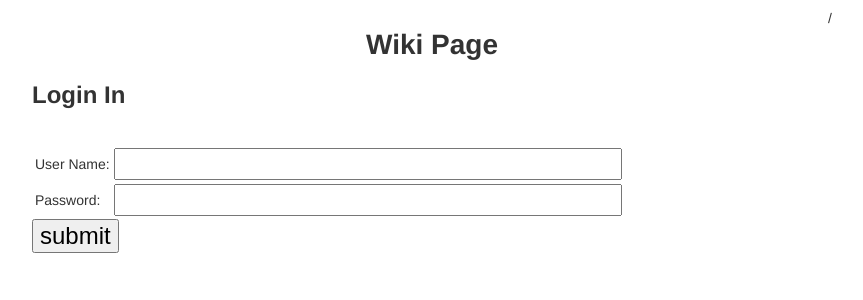
After one commit to BlueKitty/wikipage, a Python web app: template zqzlwiki/templates/login.html in a window 1280 px wide. The commit adds this page. Shown: the top 300 px of the page, without its empty margins (208-1071 px from the left). Run offline with Jinja, Linux system fonts and the light colour scheme; the template is opened without the code that fills it, so the values that code supplies are empty.

Commit message:
Add Login and Sign Up

```diff
--- a/zqzlwiki/app.yaml
+++ b/zqzlwiki/app.yaml
@@ -5,6 +5,9 @@ api_version: 1
 threadsafe: yes
 
 handlers:
+- url: /static
+  static_dir: static
+
 - url: /favicon\.ico
   static_files: favicon.ico
   upload: favicon\.ico
--- /dev/null
+++ b/zqzlwiki/static/main.css
@@ -0,0 +1,111 @@
+body {
+    position: relative;
+    font-family: Helvetica, Arial, sans-serif;
+    font-size: 14px;
+
+    width: 800px;
+    margin: 0 auto;
+    padding: 10px;
+    color: #333;
+}
+
+.login-area {
+    font-size: 13px;
+    color: gray;
+    position: absolute;
+    top: 10px;
+    right: 10px;
+}
+
+.login-link {
+    color: gray;
+    text-decoration: none;
+}
+
+.login-link:visited {
+    color: gray;
+}
+
+.login-link:hover {
+    text-decoration: underline;
+}
+
+h2 {
+    font-size: 24px;
+    font-weight: bold;
+    margin-bottom: 20px;
+}
+
+.error {
+    color: red;
+}
+
+label {
+  display: block;
+  font-size: 20px;
+}
+
+label + label {
+    margin-top: 20px;
+}
+
+input[type=text] {
+    width: 500px;
+    font-size: 20px;
+    padding: 2px;
+    font-family: monospace;
+}
+
+input[type=password] {
+    width: 500px;
+    font-size:20px;
+    padding:2px;
+    font-family: monospace;
+}
+
+textarea {
+  width: 500px;
+  height: 400px;
+  font-size: 17px;
+  font-family: monospace;
+}
+
+input[type=submit] {
+  font-size: 24px;
+}
+
+.main-title {
+    display: block;
+    color: #222;
+    font-size: 40px;
+    font-weight: bold;
+    text-align: center;
+    margin-bottom: 30px;
+    text-decoration: none;
+}
+
+.post + .post {
+    margin-top: 15px;
+}
+
+.post-heading {
+    position: relative;
+    border-bottom: 3px solid #666;
+}
+
+.post-title {
+    font-size: 24px;
+    font-weight: bold;
+}
+
+.post-date {
+    position: absolute;
+    right: 0px;
+    bottom: 0px;
+    color: #999;
+
+}
+
+.post-content {
+    margin-top: 5px;
+}
--- a/zqzlwiki/templates/base.html
+++ b/zqzlwiki/templates/base.html
@@ -13,6 +13,7 @@
             }
         </style>
 
+        <link type="text/css" rel="stylesheet" href="/static/main.css">
         <title>Wiki Page</title>
     </head>
 
--- /dev/null
+++ b/zqzlwiki/templates/login.html
@@ -0,0 +1,37 @@
+{% extends "base.html" %}
+
+{% block content %}
+<h2>Login In</h2>
+<br>
+
+<form method="post">
+    <table>
+        <tr>
+            <td class="label">
+                User Name:
+            </td>
+            <td>
+                <input type="text" name="user_id">
+            </td>
+            <td>
+                {{u_error}}
+            </td>
+        </tr>
+
+        <tr>
+            <td class="label">
+                Password:
+            </td>
+            <td>
+                <input type="password" name="password">
+            </td>
+            <td>
+                {{p_error}}
+            </td>
+        </tr>
+    </table>
+
+    <input type="submit" value="submit">
+</form>
+
+{% endblock %}
```
Also changed, not shown: zqzlwiki/main.py (+61 -7 lines), zqzlwiki/templates/signup.html (added, +44 -0 lines), 1 other file.
